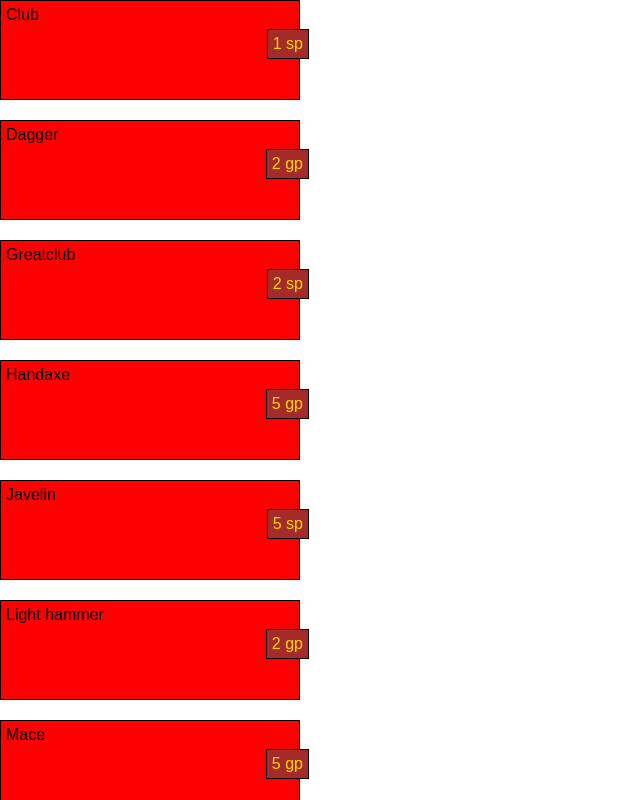
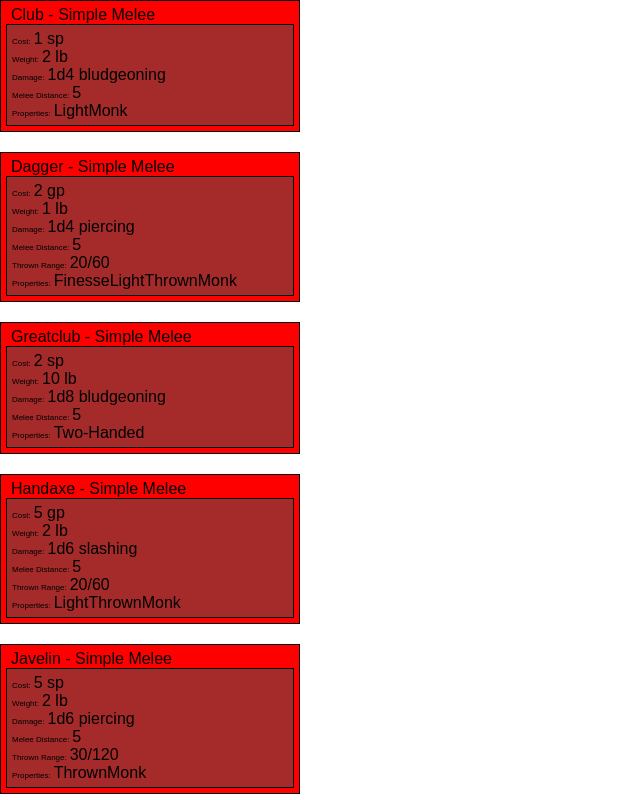
Before and after one commit to HombreLoco/dnd5e_equipment, a React (Create React App) app: page / in a window 1280 px wide. Shown: the top 800 px of the page, without its empty margins (0-640 px from the left). Built offline with nearby package versions, Linux system fonts and the light colour scheme.

Commit message:
Weapon Component Update - Displays additional details about each weapon, adds css to Weapon component, updates allEquipment.json with range details for all ammunition based ranged weapons.

```diff
--- a/src/components/Weapons.js
+++ b/src/components/Weapons.js
@@ -23,19 +23,60 @@ class Weapons extends Component {
   render() {
 
     let outputWeapons;
+
     if (equipment.length > 0) {
 
       outputWeapons = equipment.map(item => {
+        let ranged;
+        let thrown;
+        let properties;
         if (item.equipment_category.toUpperCase() === "WEAPON") {
+          if (item.range_distance_normal) {
+            ranged = (
+              <span>
+                <span className="weaponStatName">Ammunition Range:</span>
+                <span className="weaponStatValue">{`${item.range_distance_normal}/${item.range_distance_max}`}</span>
+                <br />
+              </span>
+            )
+          }
+          if (item.throw_range) {
+            thrown = (
+              <span>
+                <span className="weaponStatName">Thrown Range:</span>
+                <span className="weaponStatValue">{`${item.throw_range.normal}/${item.throw_range.long}`}</span>
+                <br />
+              </span>
+            )
+          }
+          if (item.properties) {
+            properties = "";
+            item.properties.map( property => {
+              properties += property.name;
+            });
+          }
           return (
             <div key={item.index} className="weaponInfo">
-              <div className="weaponName">
-                {item.name}
-              </div>
+              <span className="weaponName">
+                {item.name} - {item.category_range}
+              </span>
               <div className="weaponStats">
-                <span className="weaponCost">
-                  {item.cost.quantity} {item.cost.unit}
-                </span>
+                  <span className="weaponStatName">Cost:</span>
+                  <span className="weaponStatValue">{item.cost.quantity}&nbsp;{item.cost.unit}</span>
+                  <br />
+                  <span className="weaponStatName">Weight:</span>
+                  <span className="weaponStatValue">{item.weight}&nbsp;lb</span>
+                  <br />
+                  <span className="weaponStatName">Damage:</span>
+                  <span className="weaponStatValue">{item.damage.dice_count}d{item.damage.dice_value}&nbsp;{item.damage.damage_type.name.toLowerCase()}</span>
+                  <br />
+                  <span className="weaponStatName">Melee Distance:</span>
+                  <span className="weaponStatValue">{item.range.normal}</span>
+                  <br />
+                  {ranged}
+                  {thrown}
+                  <span className="weaponStatName">Properties:</span>
+                  <span className="weaponStatValue">{properties}</span>
               </div>
             </div>
           );
--- a/src/css/weapons.css
+++ b/src/css/weapons.css
@@ -8,26 +8,34 @@
   /* position: relative; */
 }
 
+.weaponName {
+  padding: 5px;
+}
+
 .weaponStats {
   position: relative;
-  top: 0;
-  left: 20px;
+  background-color: brown;
+  border: 1px solid black;
+  padding: 5px;
 }
 
-.weaponName {
+.weaponStatName {
+  /* position: absolute; */
+  font-size: .5em;
+  /* top: 0; */
+}
 
+.weaponStatValue {
+  /* position: absolute; */
+  margin-left: 3px;
+  /* top: 10px; */
 }
 
 .weaponCost {
-  background-color: brown;
-  border: 1px solid black;
+
+
   color: gold;
-  padding: 5px;
-  margin: 5px;
-  float: right;
-  position: absolute;
-  right: 0;
-  top: 0;
+
 }
 
 .weaponDamage {
```
Also changed, not shown: src/data/allEquipment.json.
